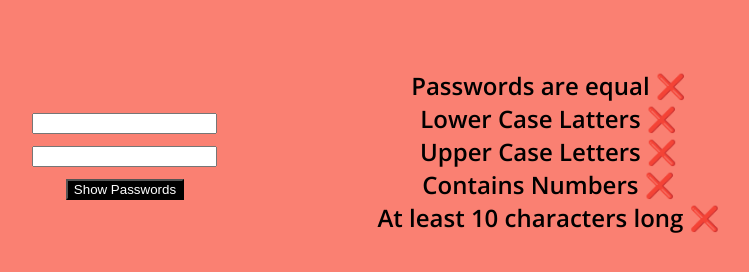
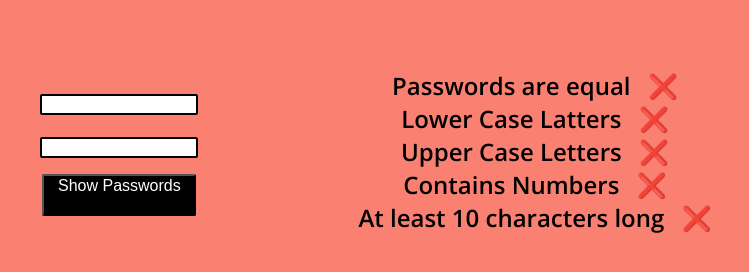
Before and after one commit to SzabiSch/Password-Check, a plain HTML site: page index.html in a window 1280 px wide. Shown: the part 218-490 px from the top of the page, without its empty margins (264-1013 px from the left). Drawn offline with nearby package versions, Linux system fonts and the light colour scheme.

Commit message:
Emoys fixed in HTML and CSS Files

```diff
--- a/app.js
+++ b/app.js
@@ -6,20 +6,29 @@ function myFunction() {
   if (pass1.type === "password" || pass2.type === "password") {
     pass1.type = "text";
     pass2.type = "text";
+
+    //label.classList.remove("ShowPassword");
+    //label.classList.add("HiddenPassword");
   } else {
     pass1.type = "password";
     pass2.type = "password";
+    //label.classList.add("ShowPassword");
+    //label.classList.remove("HiddenPassword");
   }
 }
+classList.remove("ShowPassword");
 
-const textOfPass1 = document.querySelector("#myInput1");
-const pass1 = textOfPass1.value.trim();
+label.classList.add("ShowPassword");
+label.classList.remove("HiddenPassword");
 
-const textOfPass2 = document.querySelector("#myInput2");
-const pass2 = textOfPass2.value.trim();
+function buttonCahnge() {
+  document.getElementById("hidden-show").innerHTML = "Hidden Passwort";
+}
 
-const evenOrNot = document.querySelector("#start-test");
-eventOrNot.addEventListener("keyup", controlPasswords);
+//const textOfPass1 = document.querySelector("#myInput1");
 
-console.log("Pass1: " + pass1);
-console.log("Pass2: " + pass2);
+//const evenOrNot = document.querySelector("#start-test");
+//eventOrNot.addEventListener("click", controlPasswords);
+//function controlPasswords() {
+//if (pass1 !=== pass2)
+//}
--- a/index.html
+++ b/index.html
@@ -27,17 +27,40 @@
           <input type="password" value="" id="myInput2" />
           <br />
 
-          <button id="start-test" onclick="myFunction()">Show Passwords</button>
+          <button onclick="myFunction()">
+            <span class="ShowPassword">Show Passwords</span>
+            <span class="HiddenPassword">Hidden Passwords</span>
+          </button>
         </form>
       </section>
       <br />
       <section class="media-right">
         <ul>
-          <li class="pre-condition-1">Passwords are equal</li>
-          <li class="pre-condition-2">Lower Case Latters</li>
-          <li class="pre-condition-3">Upper Case Letters</li>
-          <li class="pre-condition-4">Contains Numbers</li>
-          <li class="pre-condition-5">At least 10 characters long</li>
+          <li class="pre-condition-1">
+            Passwords are equal
+            <span class="equal-content-yes">✅</span>
+            <span class="equal-content-no">❌</span>
+          </li>
+          <li class="pre-condition-2">
+            Lower Case Latters
+            <span class="lower-content-yes">✅</span>
+            <span class="lower-content-no">❌</span>
+          </li>
+          <li class="pre-condition-3">
+            Upper Case Letters
+            <span class="upper-content-yes">✅</span>
+            <span class="upper-content-no">❌</span>
+          </li>
+          <li class="pre-condition-4">
+            Contains Numbers
+            <span class="number-content-yes">✅</span>
+            <span class="number-content-no">❌</span>
+          </li>
+          <li class="pre-condition-5">
+            At least 10 characters long
+            <span class="char-content-yes">✅</span>
+            <span class="char-content-no">❌</span>
+          </li>
         </ul>
       </section>
     </article>
--- a/style.css
+++ b/style.css
@@ -3,7 +3,6 @@ body {
   display: flex;
   flex-direction: column;
   align-items: center;
-  font-family: "Open Sans", sans-serif;
 }
 
 h1 {
@@ -44,40 +43,87 @@ article {
   font-family: "open-sans";
   margin-top: 2rem;
 }
+input {
+  border: 2px solid black;
+  border-radius: 2px;
+  width: 150px;
+  margin-bottom: 1rem;
+}
 
 button {
   color: white;
   background-color: black;
+  border-radius: 2px;
+  width: 154px;
+  font-size: medium;
 }
 
+.ShowPassword {
+  visibility: visible;
+  padding-top: 0.5rem;
+}
+.HiddenPassword {
+  visibility: hidden;
+}
 ul {
   list-style-type: none;
+  font-family: "Open Sans";
   padding: 0;
   margin: 0;
 }
-
-.pre-condition-1::after {
-  content: " ❌";
+/* EMOJIS WERDEN HINTER DEN TEXTFELDERN PLATZIERT */
+/* EQUAL*/
+.equal-content-yes {
+  visibility: hidden;
 }
 
-.pre-condition-2::after {
-  content: " ❌";
+.equal-content-no {
+  visibility: visible;
+  margin-left: -25px;
 }
 
-.pre-condition-3::after {
-  content: " ❌";
+/* LOWER CASE*/
+.lower-content-yes {
+  visibility: hidden;
 }
 
-.pre-condition-4::after {
-  content: " ❌";
+.lower-content-no {
+  visibility: visible;
+  margin-left: -25px;
 }
 
-.pre-condition-5::after {
-  content: " ❌";
+/* UPPER CASE*/
+.upper-content-yes {
+  visibility: hidden;
 }
 
-/*for Desktop*/
-@media screen and (min-width: 700px) {
+.upper-content-no {
+  visibility: visible;
+  margin-left: -25px;
+}
+
+/* CONTENT NUMBER*/
+.number-content-yes {
+  visibility: hidden;
+}
+
+.number-content-no {
+  visibility: visible;
+  margin-left: -25px;
+}
+
+/* AT LEAST 10 CHARACTER*/
+.char-content-yes {
+  visibility: hidden;
+}
+
+.char-content-no {
+  visibility: visible;
+  margin-left: -25px;
+}
+
+/*for Desktop OVER 700PX*/
+@media screen and (min-width: 700px max-width: 1023px) {
   article {
     display: flex;
     justify-content: space-around;
@@ -91,11 +137,13 @@ ul {
   .media-left {
     display: flex;
     align-items: center;
+    margin-right: 1rem;
   }
 
   .media-right {
     display: flex;
     align-items: center;
+    margin-left: 1rem;
   }
 }
 
@@ -120,7 +168,6 @@ ul {
   .media-right {
     display: flex;
     align-items: flex-start;
-    justify-content: flex-start;
 
     margin-left: 5rem;
   }
```
